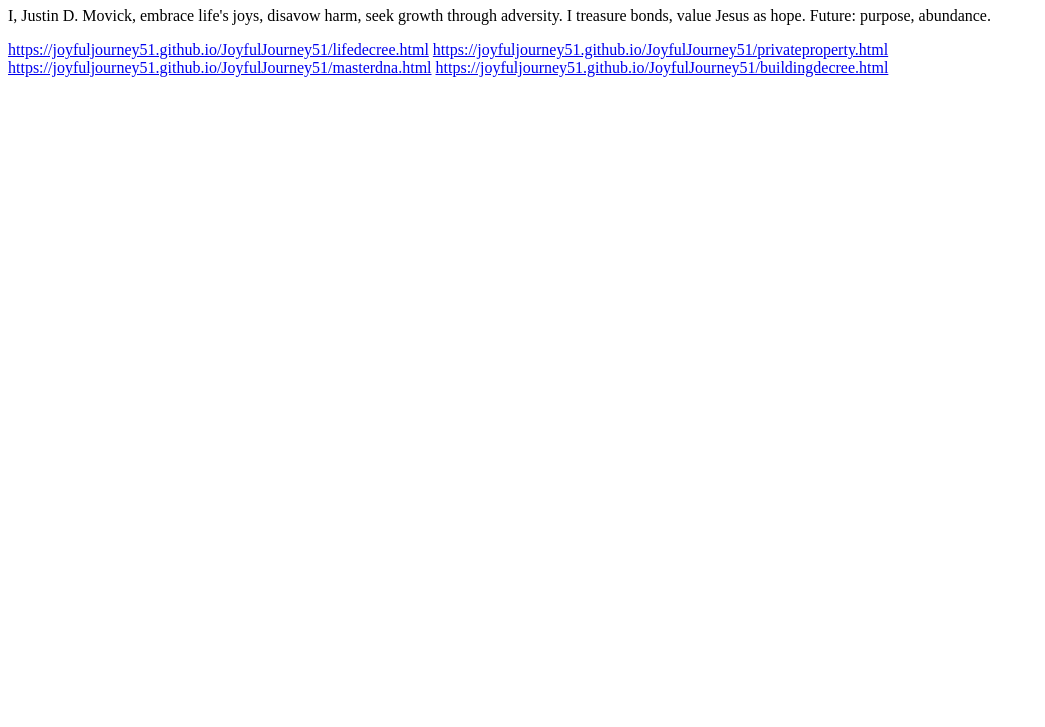
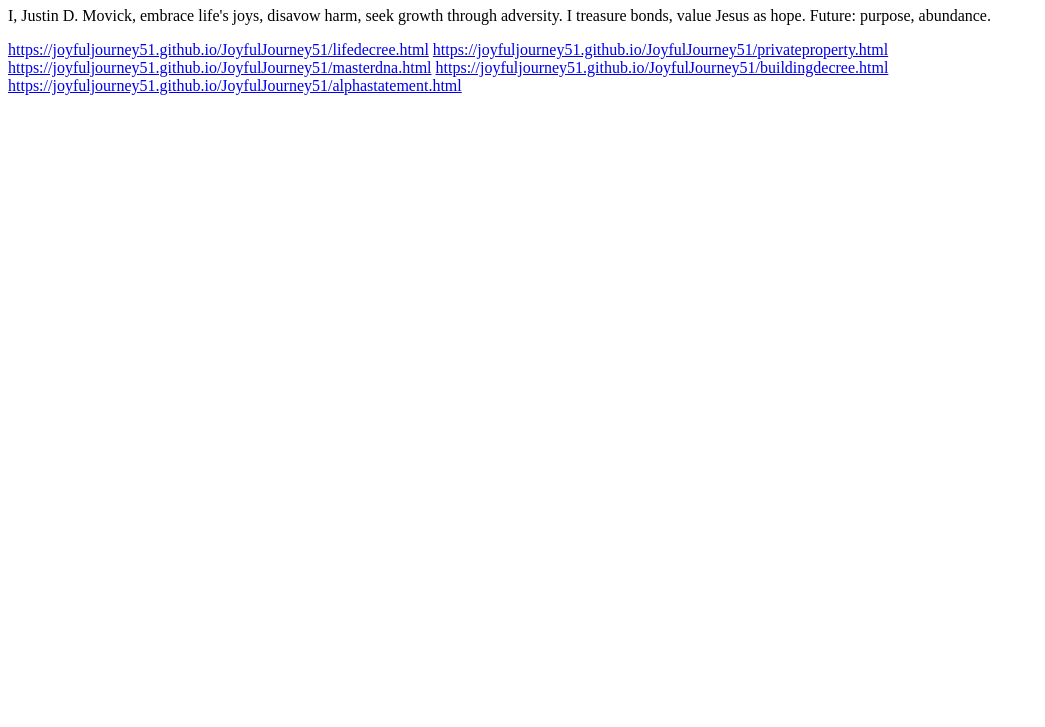
Before and after one commit to JoyfulJourney51/JoyfulJourney51, a plain HTML site: page index.html in a window 1280 px wide. Shown: the part 73-800 px from the top of the page, without its empty margins (0-1045 px from the left). Drawn offline with Linux system fonts and the light colour scheme.

Commit message:
Update index.html

```diff
--- a/index.html
+++ b/index.html
@@ -19,6 +19,8 @@
         <a href="#">https://joyfuljourney51.github.io/JoyfulJourney51/privateproperty.html</a>
         <a href="#">https://joyfuljourney51.github.io/JoyfulJourney51/masterdna.html</a>
         <a href="#">https://joyfuljourney51.github.io/JoyfulJourney51/buildingdecree.html</a>
+        <a href="#">https://joyfuljourney51.github.io/JoyfulJourney51/alphastatement.html</a>
+
     </div>
 </body>
 </html>
```
